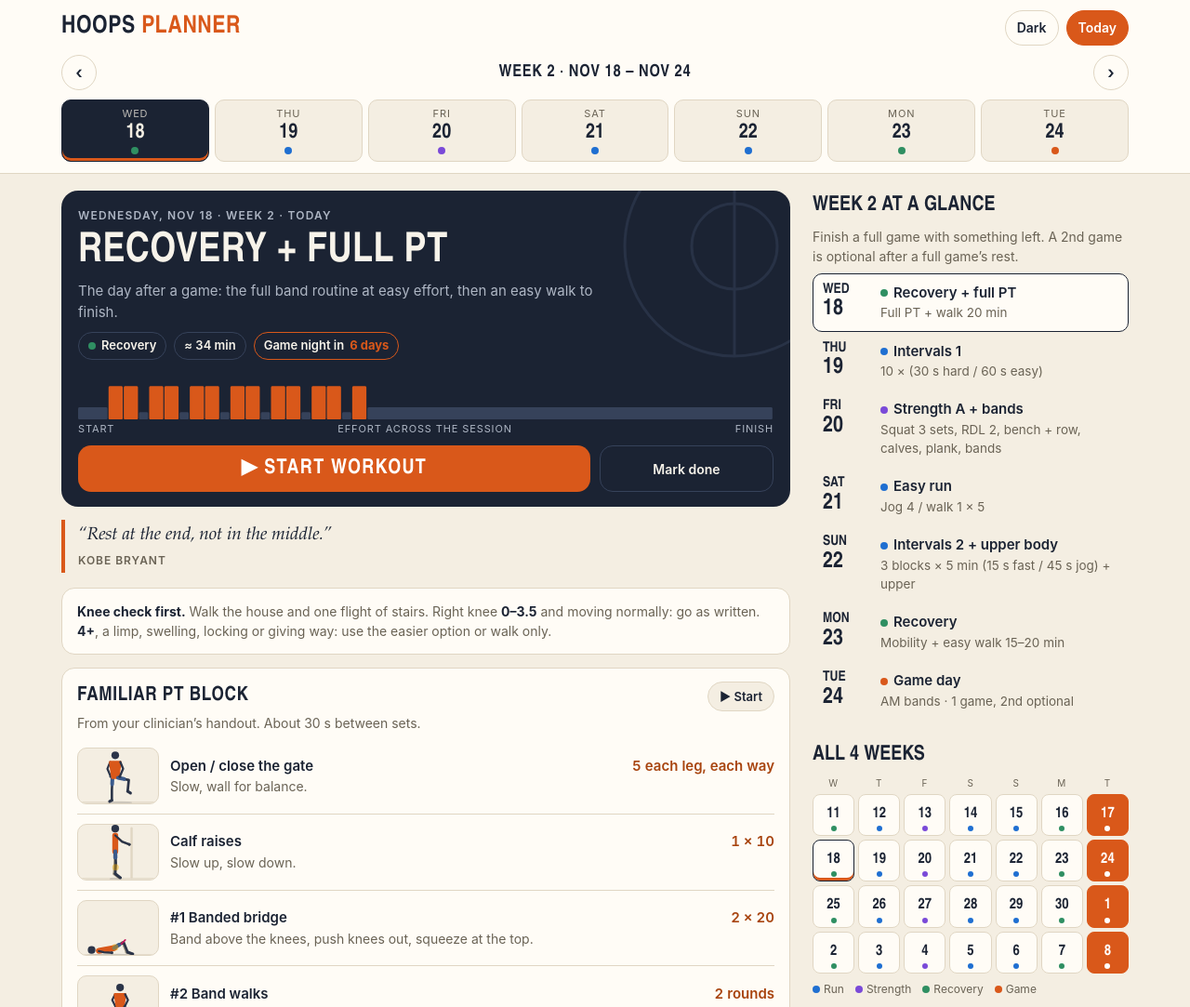
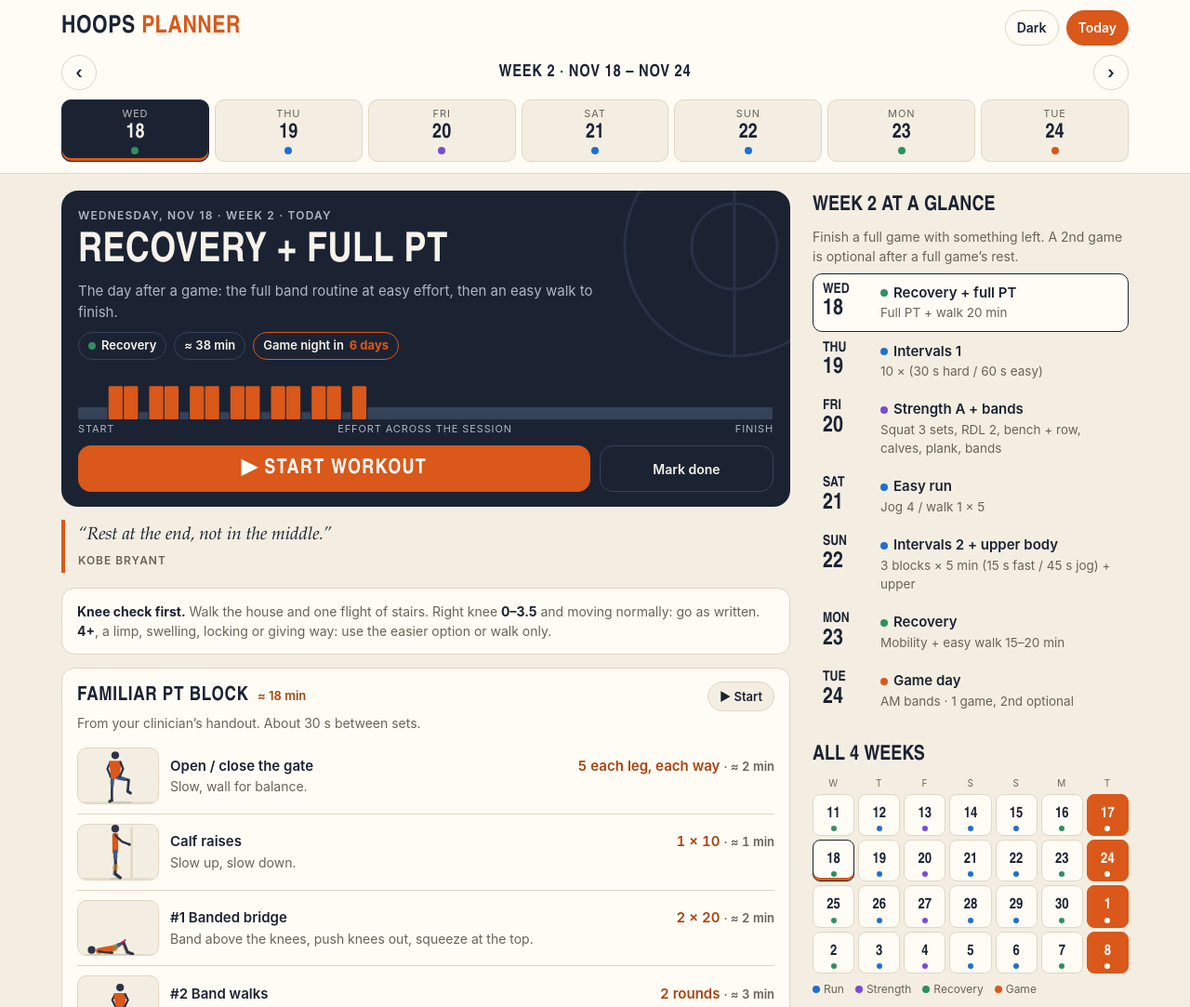
Before and after one commit to shayhawk2/shayhawk2.github.io, a plain HTML site: page hoops/index.html in a window 1280 px wide. Shown: the top 1083 px of the page at 93% size. Drawn offline with Linux system fonts and the light colour scheme.

Commit message:
Hoops Planner: time estimates for each block and exercise
Co-Authored-By: Claude Opus 5.5 <noreply@anthropic.com>
Claude-Session: https://claude.ai/code/session_014q2UbmcwiZfEbA5djeoZum

```diff
--- a/hoops/index.html
+++ b/hoops/index.html
@@ -123,6 +123,8 @@ aside{display:grid;gap:22px;position:sticky;top:calc(env(safe-area-inset-top,0px
 .ex .det{color:var(--muted);font-size:14px}
 .ex .det b{color:var(--ink);font-weight:600}
 .ex .tap{font-size:12px;color:var(--muted);font-weight:600}
+.ex .tm{color:var(--muted);font-weight:600;font-size:13px;white-space:nowrap}
+.card h3 small.btime{font-weight:600;color:var(--accent-ink);margin-left:4px;white-space:nowrap}
 .load{display:inline-block;font-size:12.5px;font-weight:700;color:var(--lift);border:1px solid var(--lift);border-radius:6px;padding:1px 7px;margin-top:5px}
 .knee{font-size:14px;color:var(--muted);margin:0}
 .knee b{color:var(--ink)}
@@ -503,15 +505,18 @@ const idxOf=s=>Math.round((Date.parse(s+"T00:00:00Z")-START.getTime())/864e5);
 function chi(){try{const o={};new Intl.DateTimeFormat("en-CA",{timeZone:"America/Chicago",year:"numeric",month:"2-digit",day:"2-digit",hour:"2-digit",minute:"2-digit",hour12:false}).formatToParts(new Date()).forEach(p=>o[p.type]=p.value);return {iso:o.year+"-"+o.month+"-"+o.day,h:(+o.hour)%24,m:+o.minute}}catch(e){const d=new Date();return {iso:d.toISOString().slice(0,10),h:d.getHours(),m:d.getMinutes()}}}
 let todayIdx=idxOf(chi().iso);
 const ex=(nm,dose,det,m,p,load)=>({nm,dose,det,m:m||[],p:p||null,load:load||""});
-const T=(t,i)=>({t,i:i||2}), S=(sets,rest,per)=>({sets,rest,per}), G=segs=>({segs});
+const T=(t,i)=>({t,i:i||2}), S=(sets,rest,per,work)=>({sets,rest,per,work:work||45}), G=segs=>({segs});
+/* time estimates: a set takes "work" seconds; untimed rows can carry an est in seconds */
+const X=(e,s)=>(e.est=s,e);
+const estTxt=s=>"≈ "+Math.max(1,Math.round(s/60))+" min";
 const mmss=s=>{s=Math.max(0,Math.ceil(s));return Math.floor(s/60)+":"+String(s%60).padStart(2,"0")};
 const PT={
- 1:ex("#1 Banded bridge","2 × 20","Band above the knees, push knees out, squeeze at the top.",["bridge"],S(2,30,"20 reps")),
- 2:ex("#2 Band walks","2 rounds","10 small steps forward, back, right, left. Stay low.",["bandwalk"],S(2,30,"10 steps each way")),
- 3:ex("#3 Inchworm","2 × 5","Slow walk-out and back.",["inchworm"],S(2,30,"5 reps")),
- 5:ex("#5 Single-leg bridge","2 × 10 / side","Hips level, drive through the heel.",["slbridge"],S(2,30,"10 each side")),
- 6:ex("#6 Scissor squat","2 × 10 / side","Your taught shallow stance, pain-free depth.",["scissor"],S(2,30,"10 each side")),
- 7:ex("#7 Stork","2 × 10 / side","Long band at the basement beam. Check band and anchor first.",["stork"],S(2,30,"10 each side"))
+ 1:ex("#1 Banded bridge","2 × 20","Band above the knees, push knees out, squeeze at the top.",["bridge"],S(2,30,"20 reps",50)),
+ 2:ex("#2 Band walks","2 rounds","10 small steps forward, back, right, left. Stay low.",["bandwalk"],S(2,30,"10 steps each way",60)),
+ 3:ex("#3 Inchworm","2 × 5","Slow walk-out and back.",["inchworm"],S(2,30,"5 reps",50)),
+ 5:ex("#5 Single-leg bridge","2 × 10 / side","Hips level, drive through the heel.",["slbridge"],S(2,30,"10 each side",80)),
+ 6:ex("#6 Scissor squat","2 × 10 / side","Your taught shallow stance, pain-free depth.",["scissor"],S(2,30,"10 each side",80)),
+ 7:ex("#7 Stork","2 × 10 / side","Long band at the basement beam. Check band and anchor first.",["stork"],S(2,30,"10 each side",80))
 };
 /* Warm-up order: every stretch and exercise first, indoors. Walking and jogging come last, so you only go out the door once. */
 const MOB=()=>[
@@ -521,7 +526,7 @@ const MOB=()=>[
  ex("Open / close the gate","1 min","Slow and controlled, both legs.",["gate"],T(60,2))];
 function ladderWarm(w){if(w<2)return [];const ds=["fwd","lat"],sg=[];ds.forEach(k=>{for(let r=1;r<=2;r++){sg.push({k:"work",t:20,l:DR[k].n+" · "+r+" of 2",m:"l"+k,i:4});sg.push({k:"rest",t:40,l:"Walk back and reset"})}});
  return [ex("Ladder warm-up","2 × 20 s each",ds.map(k=>DR[k].n).join(", then ")+". Easy rhythm, 40 s between.",ds.map(k=>"l"+k),G(sg))]}
-const CLOSEOUT=()=>ex("Closeout: accelerate to stop","4 reps","Like closing out on a shooter: 3–4 quick steps at about <b>60%</b>, chop your feet, stop low and balanced with a hand up. Walk back.",["stops"]);
+const CLOSEOUT=()=>X(ex("Closeout: accelerate to stop","4 reps","Like closing out on a shooter: 3–4 quick steps at about <b>60%</b>, chop your feet, stop low and balanced with a hand up. Walk back.",["stops"]),120);
 const CUTS=()=>ex("Shallow 45° cuts","2 each way","Like getting open or cutting off a driver: jog in, plant the outside foot, push off at 45°.",["cuts"]);
 function warmBlocks(w,indoor,stops){const inside=MOB().concat(ladderWarm(w));
  if(indoor)return [{title:"Warm-up",items:inside.concat([ex("Quick march in place","2 min","Knees up, arms pumping. Build to a light sweat.",["walk"],T(120,3))])}];
@@ -533,10 +538,10 @@ const PLANK2=()=>G([{k:"work",t:20,l:"Front plank",i:5},{k:"work",t:20,l:"Left s
 function session(i,indoor){
  const d=dateOf(i),w=Math.floor(i/7)+1,wk=WEEK[w],t=ORDER[i%7],lw=Math.max(2,w),s={i,type:t,date:d,w,wk,blocks:[],canIndoor:false,indoor:false};
  const thanks=iso(d)==="2026-11-26";
- const gate5=ex("Open / close the gate","5 each leg, each way","Slow, wall for balance.",["gate"]),calf10=ex("Calf raises","1 × 10","Slow up, slow down.",["calf"],S(1,0,"10 reps"));
+ const gate5=ex("Open / close the gate","5 each leg, each way","Slow, wall for balance.",["gate"]),calf10=ex("Calf raises","1 × 10","Slow up, slow down.",["calf"],S(1,0,"10 reps",30));
  if(t==="rec"){
   if(w===1){s.title="Recovery after the game";s.why="Easy only. Your first game ended on conditioning, not the knee.";
-   s.blocks.push({title:"Mobility + bands",sub:"Inside first.",items:[gate5,calf10,PT[1],ex("#7 Stork","1 × 10 / side",PT[7].det,["stork"],S(1,0,"10 each side"))]});
+   s.blocks.push({title:"Mobility + bands",sub:"Inside first.",items:[gate5,calf10,PT[1],ex("#7 Stork","1 × 10 / side",PT[7].det,["stork"],S(1,0,"10 each side",80))]});
    s.blocks.push({title:"Easy walk",items:[ex("Easy walk","15–20 min","Flat, talking pace.",["walk"],T(1050,2))]})}
   else{s.title="Recovery + full PT";s.why="The day after a game: the full band routine at easy effort, then an easy walk to finish.";
    s.blocks.push({title:"Familiar PT block",sub:"From your clinician&rsquo;s handout. About 30 s between sets.",items:[gate5,calf10,PT[1],PT[2],PT[3],PT[5],PT[6],PT[7]]});
@@ -553,10 +558,10 @@ function session(i,indoor){
  if(t==="str"){s.title="Strength A + bands";s.why="Your one full leg-strength day. End every set with reps left: 3–4 for legs, 2–3 for upper body."+(w===3?" Same weights as week 2.":"");
   s.blocks.push({title:"Warm-up",items:MOB().concat([ex("Quick march in place","2 min","Knees up, arms pumping.",["walk"],T(120,3))])});
   s.blocks.push({title:"Lifts",sub:"From your 2025 program, at lower volume. Start at the low end of each weight. Go up when you hit the top of the rep range with reps to spare.",items:[
-   ex("DB squat (kettlebell)",wk.sq+" × 8–10","Held at the chest. <b>90 s</b> rest. 6/10 effort.",["kbsquat"],S(wk.sq,90,"8–10 reps"),"25-lb KB, then the 40-lb KB"),
-   ex("Dumbbell RDL",wk.rdl+" × 8–10","In place of your old hamstring curls. <b>90 s</b> rest.",["rdl"],S(wk.rdl,90,"8–10 reps"),"25–40 lb · 50 lb later"),
-   ex("Superset: bench press → one-arm row","2 rounds","On the bench for full range. Press <b>8–12</b>, then row <b>8–10 per side</b>. <b>60–75 s</b> after the pair.",["press","row"],S(2,70,"press 8–12, row 8–10 / side"),"Press 25–40 lb each · row 30–40 lb"),
-   ex("Calf raises (weighted)","2 × 12–15","One dumbbell at your side, other hand on a wall. Slow up, slow down. 45 s rest.",["calfdb"],S(2,45,"12–15 reps"),"40–50 lb"),
+   ex("DB squat (kettlebell)",wk.sq+" × 8–10","Held at the chest. <b>90 s</b> rest. 6/10 effort.",["kbsquat"],S(wk.sq,90,"8–10 reps",40),"25-lb KB, then the 40-lb KB"),
+   ex("Dumbbell RDL",wk.rdl+" × 8–10","In place of your old hamstring curls. <b>90 s</b> rest.",["rdl"],S(wk.rdl,90,"8–10 reps",45),"25–40 lb · 50 lb later"),
+   ex("Superset: bench press → one-arm row","2 rounds","On the bench for full range. Press <b>8–12</b>, then row <b>8–10 per side</b>. <b>60–75 s</b> after the pair.",["press","row"],S(2,70,"press 8–12, row 8–10 / side",150),"Press 25–40 lb each · row 30–40 lb"),
+   ex("Calf raises (weighted)","2 × 12–15","One dumbbell at your side, other hand on a wall. Slow up, slow down. 45 s rest.",["calfdb"],S(2,45,"12–15 reps",50),"40–50 lb"),
    ex("Plank series","2 rounds","20 s front, 20 s left, 20 s right. 30 s between rounds.",["plank"],PLANK2())]});
   s.blocks.push({title:"PT bands",items:[PT[1],PT[5],PT[7]]});
   s.easier="Warm-up, DB squat 2 × 8, one round of press and row, #1 bridge 2 × 20."}
@@ -575,11 +580,11 @@ function session(i,indoor){
   s.blocks.push({title:"Game-shaped blocks",items:[ex(indoor?"Fast feet / march":"Fast / easy jog",b.blocks+" × "+b.min+" min",indoor?"Every minute: <b>15 s</b> quick-feet ladder laps, <b>45 s</b> march in place. <b>2 min</b> walk between blocks.":"Every minute: <b>15 s fast</b> (about 80%) + <b>45 s easy jog</b>. <b>2 min</b> walk between blocks.",indoor?["lfwd","linout"]:["fast","jog"],G(sg))]});
   s.blocks.push(cool("Breathing should settle within about 2 minutes."));
   s.blocks.push({title:indoor?"Upper body + plank":"Back inside: upper body + plank",sub:"From your 2025 push and pull days.",items:[
-   ex("Superset: bench press → incline row","2 rounds","Press <b>8–12</b> on the flat bench, then incline row <b>8–10</b> with a 2 s hold at the top. <b>60 s</b> after the pair.",["press","irow"],S(2,60,"press 8–12, row 8–10"),"Press 25–40 lb each · row 25–35 lb each"),
+   ex("Superset: bench press → incline row","2 rounds","Press <b>8–12</b> on the flat bench, then incline row <b>8–10</b> with a 2 s hold at the top. <b>60 s</b> after the pair.",["press","irow"],S(2,60,"press 8–12, row 8–10",110),"Press 25–40 lb each · row 25–35 lb each"),
    ex("Plank series","1 round","20 s front, 20 s left, 20 s right.",["plank"],G([{k:"work",t:20,l:"Front plank",i:5},{k:"work",t:20,l:"Left side",i:5},{k:"work",t:20,l:"Right side",i:5}])),PT[1],PT[7]]});
   s.easier="Warm-up, 2 blocks × 3 minutes, then one round of the press and row."}
  if(t==="mon"){s.title="Recovery";s.why="Fresh legs for tomorrow. No tiring leg work today.";
-  s.blocks.push({title:"Easy recovery",sub:"Mobility inside first, walk last.",items:[ex("Open / close the gate","5 each leg, each way","",["gate"]),ex("Calf raises","1 × 10","",["calf"],S(1,0,"10 reps")),ex("Foam roll (optional)","3–5 min","Quads, calves, glutes.",["foam"]),ex("Easy walk","15–20 min","Flat, talking pace.",["walk"],T(1050,2))]});
+  s.blocks.push({title:"Easy recovery",sub:"Mobility inside first, walk last.",items:[ex("Open / close the gate","5 each leg, each way","",["gate"]),ex("Calf raises","1 × 10","",["calf"],S(1,0,"10 reps",30)),X(ex("Foam roll (optional)","3–5 min","Quads, calves, glutes.",["foam"]),240),ex("Easy walk","15–20 min","Flat, talking pace.",["walk"],T(1050,2))]});
   s.easier="A 10-minute walk is plenty."}
  if(t==="game"){s.title="Game day";s.why=wk.game;
   s.blocks.push({title:"Morning: band work",grp:"am",sub:"Easy effort. This wakes the hips up; it shouldn&rsquo;t tire your legs.",items:[PT[1],PT[2],PT[5],PT[7]]});
@@ -599,7 +604,7 @@ function session(i,indoor){
  s.steps=[];s.blocks.forEach(b=>{b.steps=[];if(!b.np)b.items.forEach(e=>{const st=Object.assign({blk:b.title,grp:b.grp||""},e);b.steps.push(st);s.steps.push(st)})});
  s.secs=s.steps.reduce((a,e)=>a+stepDur(e),0);s.time=t==="game"?"Tip-off 8 PM":"≈ "+Math.round(s.secs/60)+" min";
  return s}
-function stepDur(e){const p=e.p;if(!p)return 90;if(p.t)return p.t;if(p.segs)return p.segs.reduce((a,x)=>a+x.t,0);return p.sets*45+Math.max(0,p.sets-1)*p.rest}
+function stepDur(e){if(e.est)return e.est;const p=e.p;if(!p)return 90;if(p.t)return p.t;if(p.segs)return p.segs.reduce((a,x)=>a+x.t,0);return p.sets*(p.work||45)+Math.max(0,p.sets-1)*p.rest}
 function summary(i){const d=dateOf(i),w=Math.floor(i/7)+1,wk=WEEK[w],t=ORDER[i%7];
  return {rec:w===1?"Bands + walk":"Full PT + walk 20 min",i1:wk.i1.reps+" × ("+wk.i1.work+" s hard / 60 s easy)"+(iso(d)==="2026-11-26"?", before the meal":""),str:"Squat "+wk.sq+" sets, RDL "+wk.rdl+", bench + row, calves, plank, bands",easy:"Jog "+wk.run.jog+" / walk 1 × "+wk.run.sets,i2:wk.i2.blocks+" blocks × "+wk.i2.min+" min (15 s fast / 45 s jog) + upper",mon:"Mobility + easy walk 15–20 min",game:"AM bands · "+wk.gs}[t]}
 /* daily fuel: his creatine plan plus plain, familiar nutrition notes */
@@ -620,9 +625,9 @@ function setDone(k,v){if(v)done.add(k);else done.delete(k);saveDone();paintMarks
 
 
 /* ================= render ================= */
-function exHTML(e){const a=e.m.map(k=>M[k]).find(m=>m&&m.a);const can=e.m.length>0;
- return (can?'<button type="button" class="ex" data-m="'+e.m.join(",")+'">':'<div class="ex plain">')+(can?'<div class="thumb">'+(a?A(first(a.a)):'<span class="tap">How to</span>')+'</div>':'')+'<div><div class="hd"><span class="nm">'+e.nm+'</span><span class="dose">'+e.dose+'</span></div>'+(e.det?'<div class="det">'+e.det+'</div>':'')+(e.load?'<div class="load">Weight: '+e.load+'</div>':'')+'</div>'+(can?'</button>':'</div>')}
-function blockHTML(b,n){return '<div class="card"><h3><span>'+b.title+'</span>'+(b.steps&&b.steps.length?'<button type="button" class="bplay" data-bp="'+n+'">&#9654; Start</button>':'')+'</h3>'+(b.sub?'<p class="sub">'+b.sub+'</p>':'')+b.items.map(exHTML).join("")+'</div>'}
+function exHTML(e,timed){const a=e.m.map(k=>M[k]).find(m=>m&&m.a);const can=e.m.length>0,tm=timed===true&&!(e.p&&e.p.t)?' <span class="tm">· '+estTxt(stepDur(e))+'</span>':'';
+ return (can?'<button type="button" class="ex" data-m="'+e.m.join(",")+'">':'<div class="ex plain">')+(can?'<div class="thumb">'+(a?A(first(a.a)):'<span class="tap">How to</span>')+'</div>':'')+'<div><div class="hd"><span class="nm">'+e.nm+'</span><span class="dose">'+e.dose+tm+'</span></div>'+(e.det?'<div class="det">'+e.det+'</div>':'')+(e.load?'<div class="load">Weight: '+e.load+'</div>':'')+'</div>'+(can?'</button>':'</div>')}
+function blockHTML(b,n){const st=b.steps&&b.steps.length;return '<div class="card"><h3><span>'+b.title+(st?' <small class="btime">'+estTxt(b.steps.reduce((a,e)=>a+stepDur(e),0))+'</small>':'')+'</span>'+(st?'<button type="button" class="bplay" data-bp="'+n+'">&#9654; Start</button>':'')+'</h3>'+(b.sub?'<p class="sub">'+b.sub+'</p>':'')+b.items.map(e=>exHTML(e,!!st)).join("")+'</div>'}
 function profileSVG(s){const bars=[];s.steps.forEach(e=>{const p=e.p;if(p&&p.segs)p.segs.forEach(x=>bars.push([x.t,x.i||(x.k==="work"?7:1.5)]));else if(p&&p.sets){for(let k=0;k<p.sets;k++){bars.push([45,5.5]);if(k<p.sets-1)bars.push([p.rest,1.2])}}else bars.push([stepDur(e),p&&p.i||2])});
  const tot=bars.reduce((a,b)=>a+b[0],0)||1;let x=0,h='<svg viewBox="0 0 1000 54" preserveAspectRatio="none" role="img" aria-label="Effort across the session">';
  bars.forEach(b=>{const w=b[0]/tot*1000,ht=Math.max(3,b[1]/8*52);h+='<rect x="'+x.toFixed(1)+'" y="'+(54-ht).toFixed(1)+'" width="'+Math.max(1.5,w-1.5).toFixed(1)+'" height="'+ht.toFixed(1)+'" rx="1.5" fill="'+(b[1]>=5?"var(--accent)":"var(--hero-line)")+'"/>';x+=w});
@@ -640,7 +645,7 @@ function renderDay(){
  h+=quoteHTML(sel+qShift,"button");
  h+='<div class="card"><p class="knee"><b>Knee check first.</b> Walk the house and one flight of stairs. Right knee <b>0–3.5</b> and moving normally: go as written. <b>4+</b>, a limp, swelling, locking or giving way: use the easier option or walk only.</p></div>';
  s.blocks.forEach((b,n)=>h+=blockHTML(b,n));
- if(s.type!=="game")h+='<div class="card"><h3><span>Fuel today</span></h3><p class="sub">Simple and repeatable beats perfect.</p>'+fuelRows(s).map(exHTML).join("")+'</div>';
+ if(s.type!=="game")h+='<div class="card"><h3><span>Fuel today</span></h3><p class="sub">Simple and repeatable beats perfect.</p>'+fuelRows(s).map(e=>exHTML(e)).join("")+'</div>';
  h+='<div class="card"><h3>Easier option <small>~15 min</small></h3><p class="sub" style="margin:0">'+s.easier+' Use it when time is short or the knee check says so. No make-ups later.</p></div>';
  h+='<div class="card"><h3>Ball handling <small>'+s.ball+'</small></h3><p class="sub">Never replaces the workout. Pick a length and the timer walks you through the drills.</p><div class="ballgo"><button type="button" class="btn" data-ball="5">&#9654; 5 min</button><button type="button" class="btn" data-ball="10">&#9654; 10 min</button><button type="button" class="btn" data-ball="15">&#9654; 15 min</button></div>'+BD.map((b,n)=>exHTML(ex((n+1)+". "+b[0],b[1],b[2],["b"+(n+1)]))).join("")+'</div>';
  h+='<div class="card rules"><details class="rules"><summary>Knee rules</summary><table class="kn"><tr><td>0–3.5</td><td>Train as planned. Note it and watch the trend.</td></tr><tr><td>4</td><td>Finish that rep at a walk and reassess. Still 4: walk only today.</td></tr><tr><td>5–6</td><td>Stop running and impact for the day. Hold progress until under 4 and steady.</td></tr><tr><td>7–8</td><td>Stop leg work. PT advice if it lasts more than a day or two.</td></tr><tr><td>9–10</td><td>Stop and get it looked at urgently.</td></tr></table><ul><li>Swelling, locking, giving way or loss of motion: stop and get clinician advice at any number.</li><li>Worse that evening or the next morning: repeat the week instead of moving up.</li><li>Burning lungs and wanting to stop are not knee signals. Ease the pace instead.</li><li>Chest pain, fainting or unusually bad breathlessness: stop and get care right away.</li></ul></details></div>';
@@ -712,7 +717,7 @@ function enter(i){clearInterval(PL.iv);PL.iv=null;if(i>=PL.steps.length)return f
 function curMove(){const st=PL.steps[PL.i];if(PL.mode==="time"){const s=PL.q[PL.n];if(s&&s.m)return s.m;if(s&&s.lead){const nx=PL.q[PL.n+1];if(nx&&nx.m)return nx.m}}
  return st.m.find(k=>M[k]&&M[k].a)||st.m[0]||null}
 function paint(){const st=PL.steps[PL.i],pl=$("#player"),mk=curMove(),m=mk&&M[mk];PL.shown=mk;
- let mid='<div class="k">'+st.blk+' · '+(PL.i+1)+' of '+PL.steps.length+'</div><h2>'+st.nm+'</h2><div class="dose">'+st.dose+'</div>'+(st.load?'<div class="load">Weight: '+st.load+'</div>':'')+(m&&m.a?'<div class="big" id="pbig">'+A(first(m.a))+'</div>':'');
+ let mid='<div class="k">'+st.blk+' · '+(PL.i+1)+' of '+PL.steps.length+'</div><h2>'+st.nm+'</h2><div class="dose">'+st.dose+(st.p&&!st.p.t?' · '+estTxt(stepDur(st)):'')+'</div>'+(st.load?'<div class="load">Weight: '+st.load+'</div>':'')+(m&&m.a?'<div class="big" id="pbig">'+A(first(m.a))+'</div>':'');
  if(PL.mode==="time")mid+='<div class="clockbox" id="cb"><div class="ph" id="ph"></div><div class="ck" id="ck"></div><div class="nx" id="nx"></div></div>';
  if(PL.mode==="set")mid+='<div class="clockbox" id="cb"><div class="ph" id="ph">Set '+PL.set+' of '+st.p.sets+'</div><div class="ck" id="ck" style="font-size:44px">'+st.p.per+'</div><div class="nx" id="nx">Tap when the set is done</div></div>';
  mid+='<p class="cue">'+(st.det||"")+'</p>'+(m&&m.why?'<p class="whybox"><b>Why</b>'+m.why+'</p>':'')+(m?'<p class="cue">'+m.how.join(" ")+'</p>':'');
--- a/hoops/sw.js
+++ b/hoops/sw.js
@@ -1,5 +1,5 @@
 /* Hoops Planner offline cache. Network first (3 s timeout) so updates show up; falls back to the cached copy with no signal. Bump C to force a fresh cache. */
-const C = "hoops-v2";
+const C = "hoops-v3";
 const FILES = ["./", "./index.html", "./manifest.webmanifest", "./icon-180.png", "./icon-192.png", "./icon-512.png"];
 
 self.addEventListener("install", e => {
```
